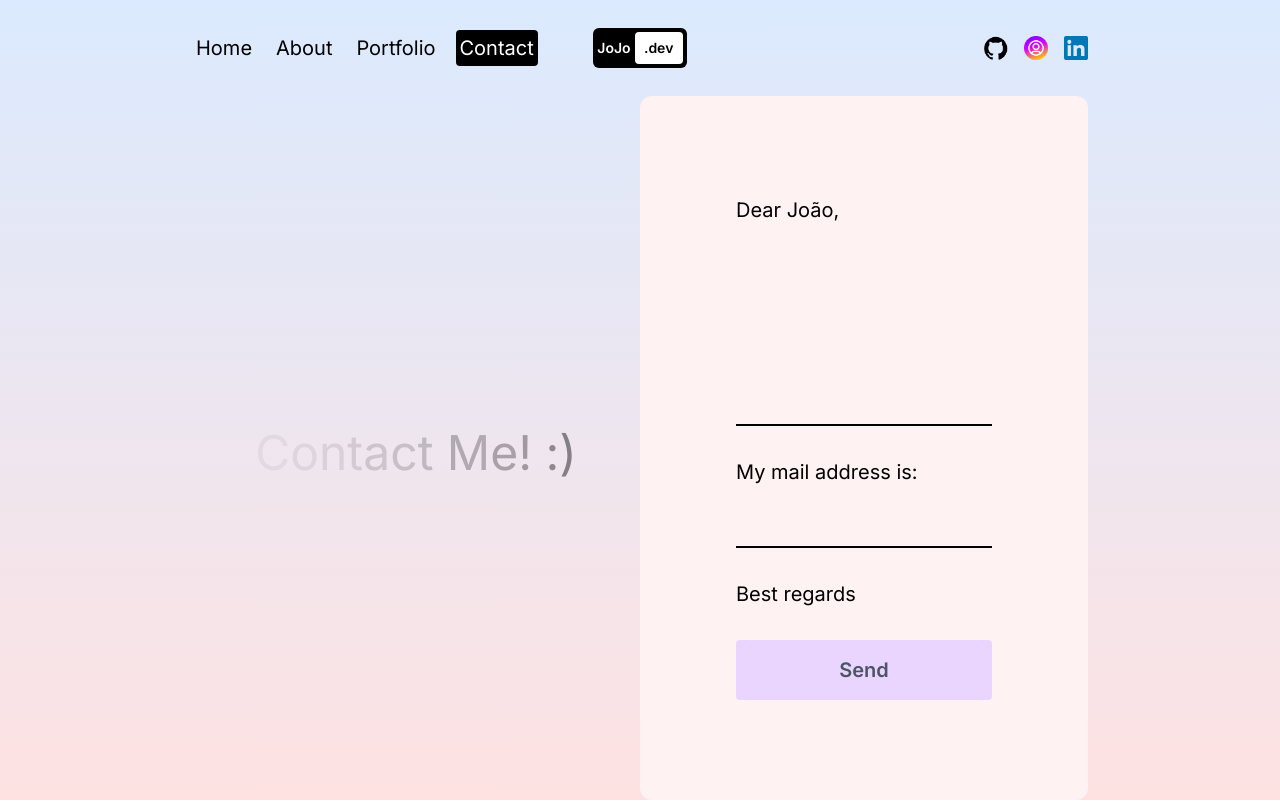
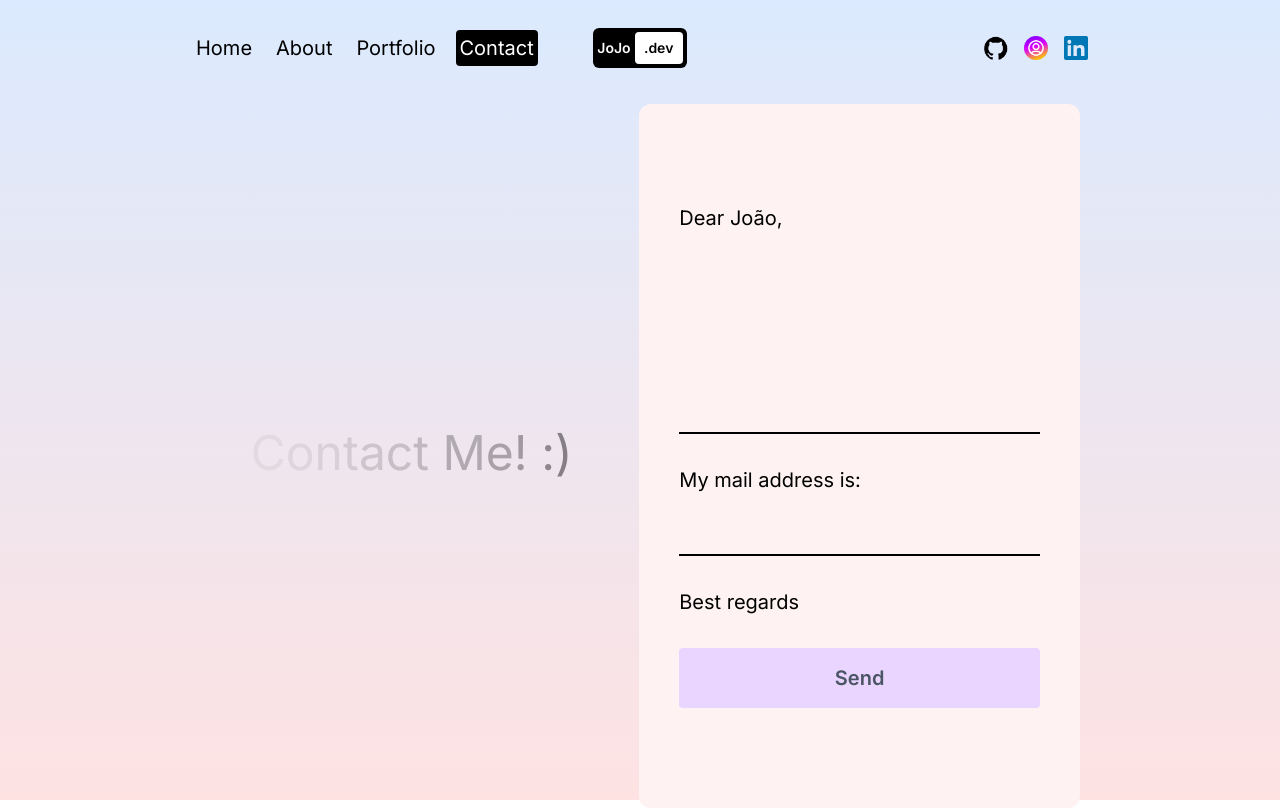
Before and after one commit to jhschier/portfolio, a Next.js app: page /contact in a window 1280 px wide. Built offline with nearby package versions, Linux system fonts and the light colour scheme.

Commit message:
Fix: Input writing in contact page

```diff
--- a/src/app/contact/page.jsx
+++ b/src/app/contact/page.jsx
@@ -69,7 +69,7 @@ const ContactPage = () => {
         <form
           onSubmit={sendEmail}
           ref={form}
-          className="flex h-[90%] flex-col justify-center gap-8 rounded-xl bg-red-50 p-24 text-xl lg:h-full lg:w-1/2"
+          className=" m-2 flex h-[90%] flex-col justify-center gap-8 rounded-xl bg-red-50 p-2 text-xl sm:p-10 lg:h-full lg:w-1/2"
         >
           <span>Dear João,</span>
           <textarea
```
